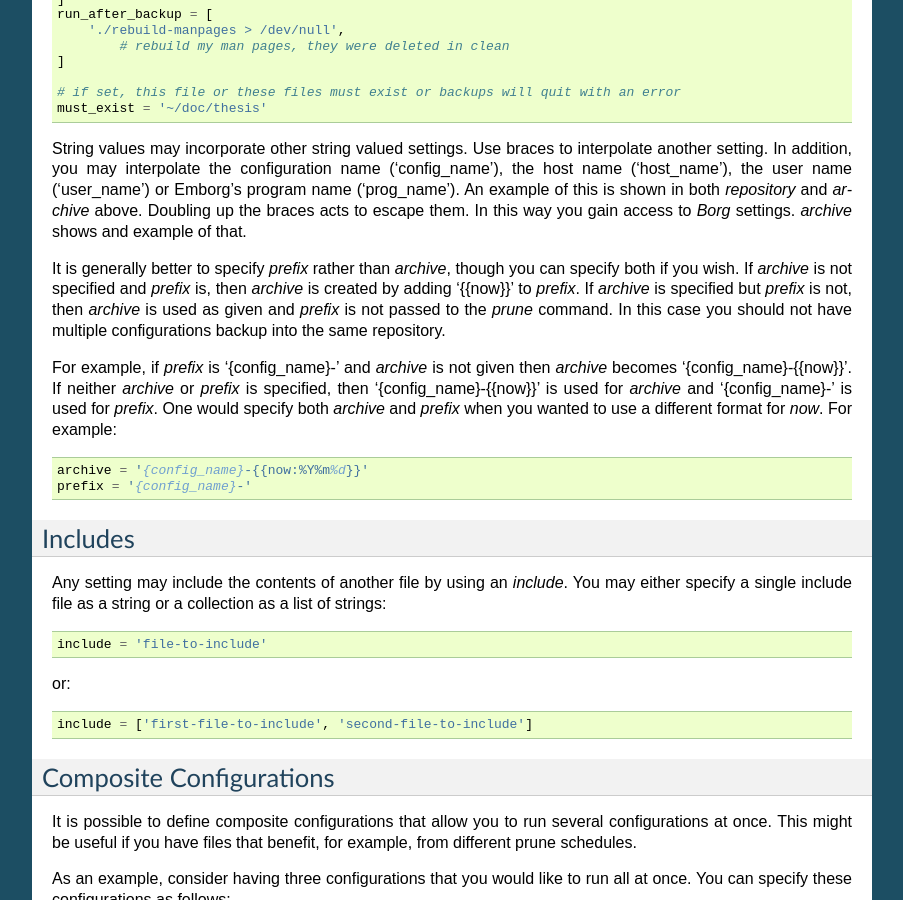
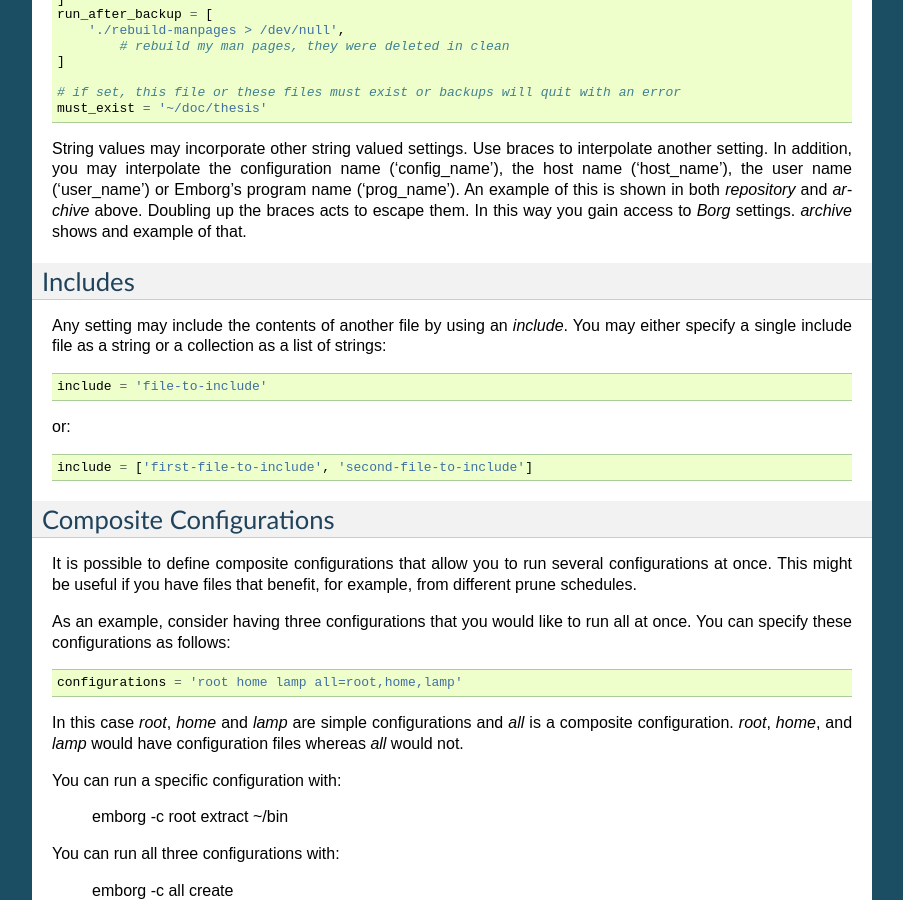
Before and after one commit to KenKundert/emborg, a Sphinx documentation site: the page built from doc/configuring.rst, in a window 1280 px wide and 900 px high, scrolled down 1323 px. Shown: the whole window, without its empty margins (198-1101 px from the left). Built offline with Sphinx 7.4.7, drawn with Linux system fonts in a browser that asks for light colours.

Commit message:
prefix setting now passed to all borg commands that support it. refined documentation of archive and prefix settings.

```diff
--- a/doc/configuring.rst
+++ b/doc/configuring.rst
@@ -98,22 +98,6 @@ or Emborg's program name ('prog_name'). An example of this is shown in both
 In this way you gain access to *Borg* settings. *archive* shows and example of
 that.
 
-It is generally better to specify *prefix* rather than *archive*, though you can
-specify both if you wish.  If *archive* is not specified and *prefix* is, then
-*archive* is created by adding '{{now}}' to *prefix*. If *archive* is specified
-but *prefix* is not, then *archive* is used as given and *prefix* is not passed
-to the *prune* command. In this case you should not have multiple configurations
-backup into the same repository.
-
-For example, if *prefix* is '{config_name}-' and *archive* is not given then
-*archive* becomes '{config_name}-{{now}}'.  If neither *archive* or *prefix* is
-specified, then '{config_name}-{{now}}' is used for *archive* and
-'{config_name}-' is used for *prefix*.  One would specify both *archive* and
-*prefix* when you wanted to use a different format for *now*. For example::
-
-    archive = '{config_name}-{{now:%Y%m%d}}'
-    prefix = '{config_name}-'
-
 
 Includes
 --------
```
Also changed, not shown: doc/installing.rst (+54 -4 lines), 1 other file.
